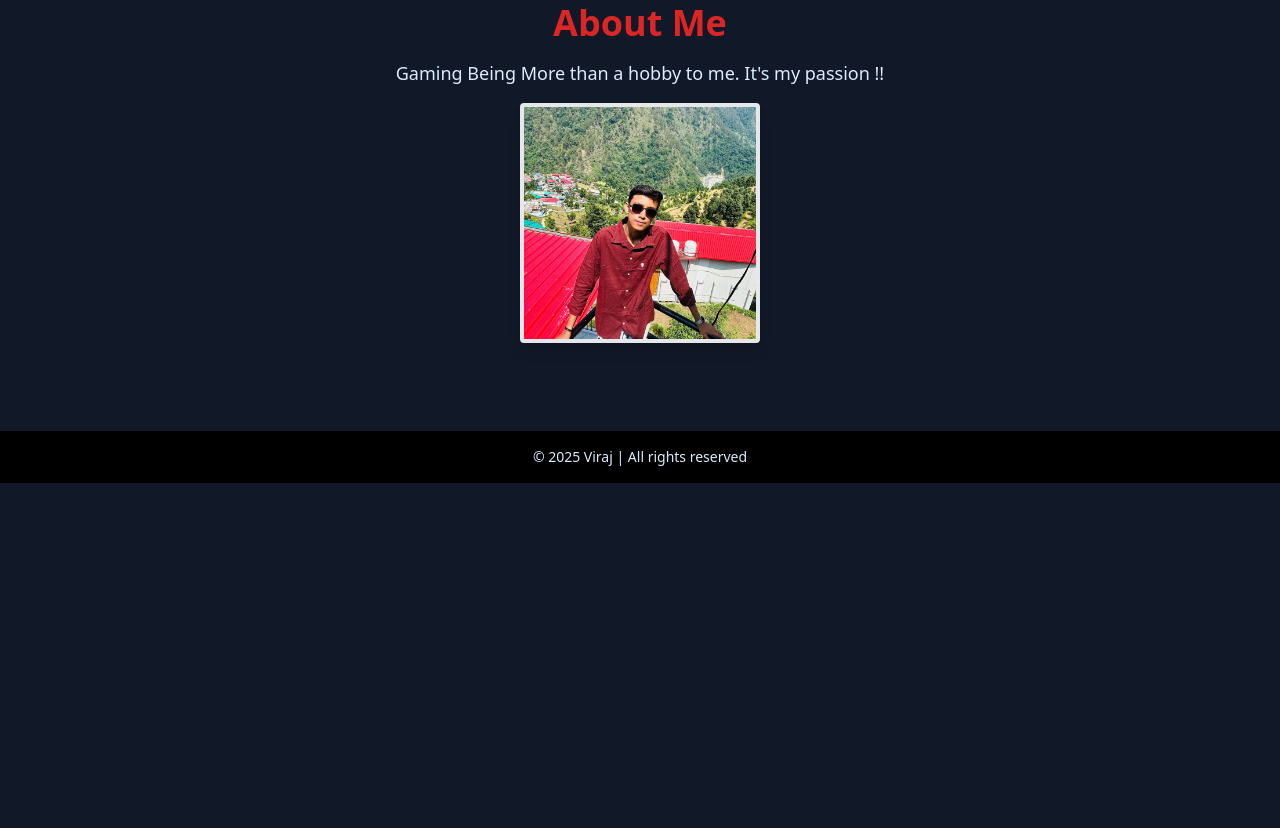
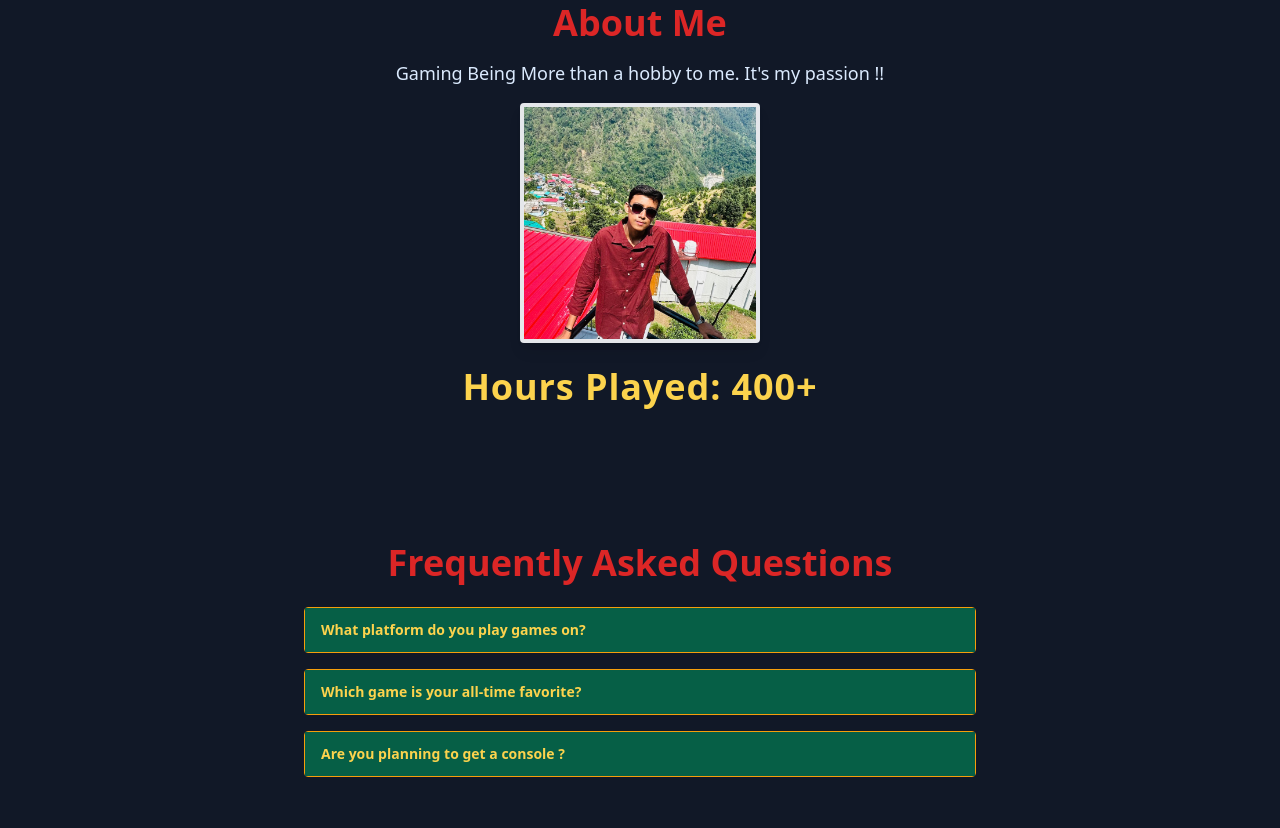
Before and after one commit to Virajj-gpu/GrubHCB, a plain HTML site: page index.html in a window 1280 px wide. Shown: the part 1949-2777 px from the top of the page. Before the commit the page ends 2432 px from the top, so only its background shows below. Drawn offline with nearby package versions, Linux system fonts and the light colour scheme.

Commit message:
Add files via upload

```diff
--- a/index.html
+++ b/index.html
@@ -1,5 +1,5 @@
 <!DOCTYPE html>
-<html lang="en">
+<html lang="en" class="scroll-smooth">
 <head>
     <meta charset="UTF-8">
     <meta name="viewport" content="width=device-width, initial-scale=1.0">
@@ -16,9 +16,16 @@
           <li><a href="#Games" class="hover:underline">Games</a></li>
           <li><a href="#reviews" class="hover:underline">Reviews</a></li>
           <li><a href="#about" class="hover:underline">About Me</a></li>
+          <li><a href="#faq" class="hover:underline">FAQ</a></li>
         </ul>
       </div>
     </nav>
+
+<button id="backToTop"
+        onclick="window.scrollTo({top: 0, behavior: 'smooth'})"
+        class="hidden fixed bottom-4 left-4 bg-yellow-500 text-black px-3 py-2 rounded shadow-lg hover:bg-yellow-400 transition duration-300 ease-in-out">
+  ↑ Top
+</button>
 
     <section class="container mx-auto px-4 py-12 text-center old-style-border mt-6 mb-10">
       <h2 class="text-5xl font-bold text-red-600 mb-4">Gaming</h2>
@@ -99,11 +106,95 @@
         alt="Viraj"
         class="mx-auto rounded shadow-lg w-50 h-60 object-cover border-4 border-cyan-300 mt-4"
       />
+      <div class="mt-6 text-4xl font-bold text-yellow-300 tracking-wide">
+       Hours Played: <span id="hoursCounter">0</span>+
+      </div>
     </section>
 
-        <footer class="bg-black p-4 text-center text-sm text-lime-300 old-style-border w-full">
+<section id="faq" class="container mx-auto px-4 py-12 text-center old-style-border mt-6 mb-10">
+  <h3 class="text-4xl font-bold text-red-600 mb-6">Frequently Asked Questions</h3>
+  <div class="space-y-4 max-w-2xl mx-auto text-left">
+
+    <div class="border border-yellow-500 rounded">
+      <button class="w-full text-left px-4 py-3 font-semibold bg-green-800 text-yellow-300 focus:outline-none toggle-faq">
+        What platform do you play games on?
+      </button>
+      <div class="hidden px-4 py-3 bg-green-900 text-blue-100">
+        I only have a laptop, soooo it answers I guess !! 🥲
+      </div>
+    </div>
+
+    <div class="border border-yellow-500 rounded">
+      <button class="w-full text-left px-4 py-3 font-semibold bg-green-800 text-yellow-300 focus:outline-none toggle-faq">
+        Which game is your all-time favorite?
+      </button>
+      <div class="hidden px-4 py-3 bg-green-900 text-blue-100">
+        Valorant !! Obv !!
+      </div>
+    </div>
+
+    <div class="border border-yellow-500 rounded">
+      <button class="w-full text-left px-4 py-3 font-semibold bg-green-800 text-yellow-300 focus:outline-none toggle-faq">
+        Are you planning to get a console ?
+      </button>
+      <div class="hidden px-4 py-3 bg-green-900 text-blue-100">
+        Just out of budget, but I will get it soon !! 🥲
+      </div>
+    </div>
+
+  </div>
+</section>
+
+       <footer class="bg-black p-4 text-center text-sm text-lime-300 old-style-border w-full">
       <p>&copy; 2025 Viraj | All rights reserved</p>
     </footer>
 
+<script>
+  const btn = document.getElementById('backToTop');
+
+  window.addEventListener('scroll', () => {
+    if (window.scrollY > 100) {
+      btn.classList.remove('hidden');
+      btn.classList.add('block');
+    } else {
+      btn.classList.remove('block');
+      btn.classList.add('hidden');
+    }
+  });
+  document.querySelectorAll('.toggle-faq').forEach(button => {
+    button.addEventListener('click', () => {
+      const answer = button.nextElementSibling;
+      answer.classList.toggle('hidden');
+    });
+  });
+  function animateCounter(id, target, duration = 2000) {
+    const el = document.getElementById(id);
+    let start = 0;
+    const increment = target / (duration / 16);
+
+    function update() {
+      start += increment;
+      if (start < target) {
+        el.textContent = Math.floor(start);
+        requestAnimationFrame(update);
+      } else {
+        el.textContent = target;
+      }
+    }
+    update();
+  }
+
+  const observer = new IntersectionObserver(entries => {
+    entries.forEach(entry => {
+      if (entry.isIntersecting) {
+        animateCounter('hoursCounter', 400);
+        observer.disconnect();
+      }
+    });
+  });
+
+  observer.observe(document.getElementById('hoursCounter'));
+</script>
+
 </body>
 </html>
```
